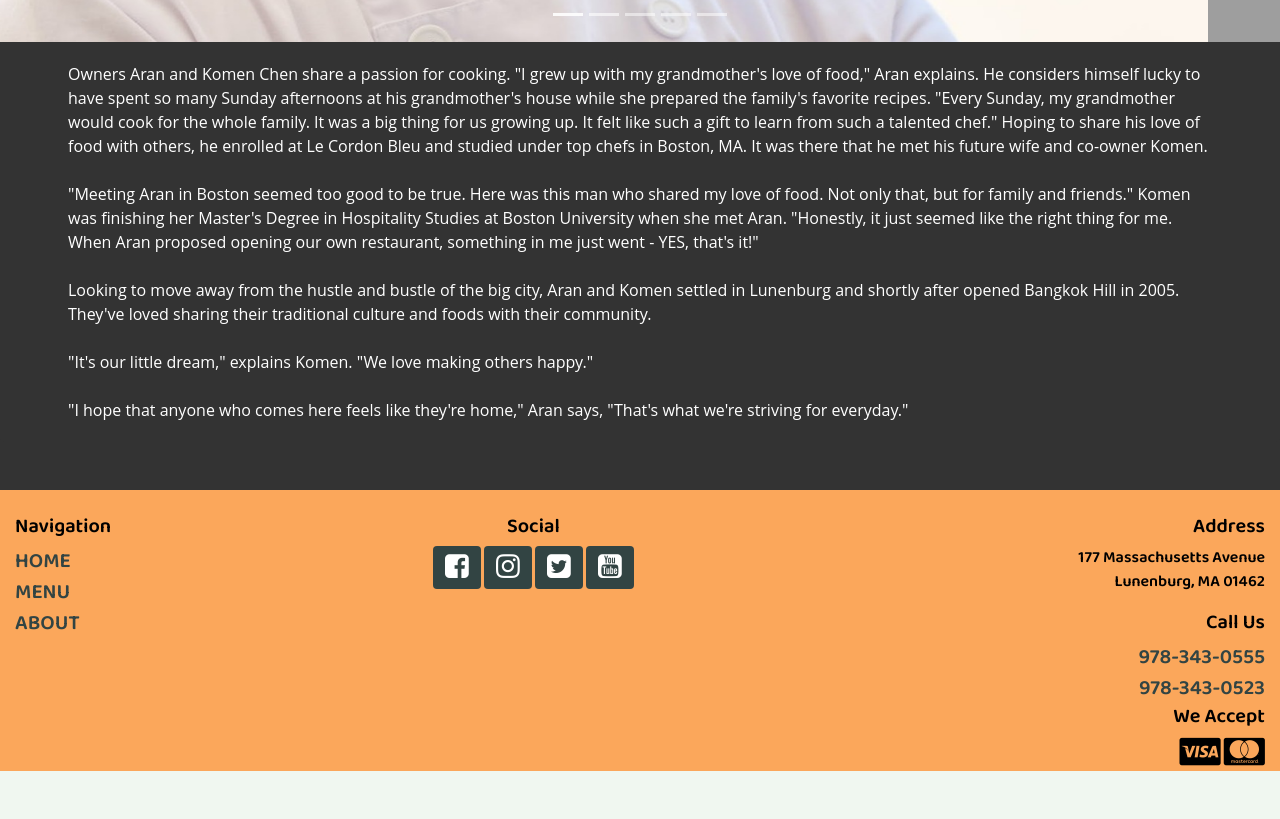
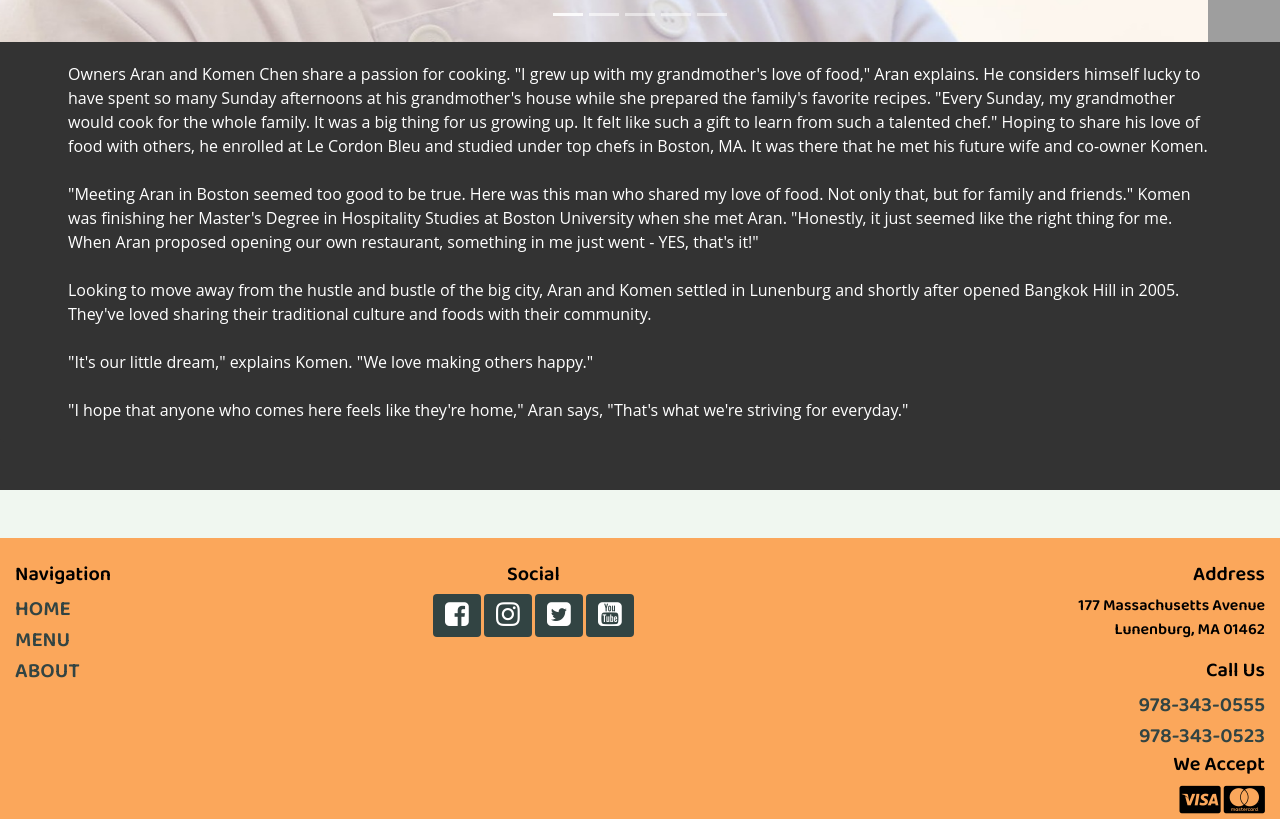
Before and after one commit to veronicaadler/bangkok-hill, a website: page about.html in a window 1280 px wide. Shown: the part 958-1777 px from the top of the page. Before the commit the page ends 1729 px from the top, so only its background shows below. Drawn offline with nearby package versions, Linux system fonts and the light colour scheme; grey boxes are pictures that could not be loaded.

Commit message:
fixed div issue on homepage, added margin about page

```diff
--- a/about.html
+++ b/about.html
@@ -111,7 +111,7 @@
         </div>
     </div>
 
-<footer class="site-footer mt-0 pt-4">
+<footer class="site-footer mt-5 pt-4">
     <div class="container-fluid">
         <div class="row">
             <div class="col-sm-2 text-center text-sm-left pb-3">
```
Also changed, not shown: index.html (+1 -0 lines).
